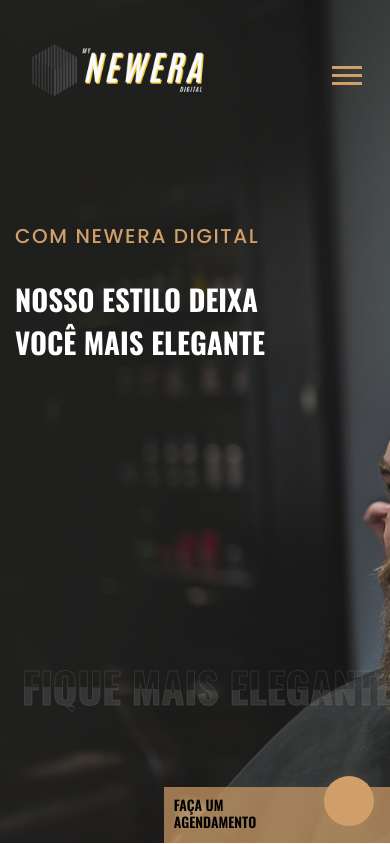
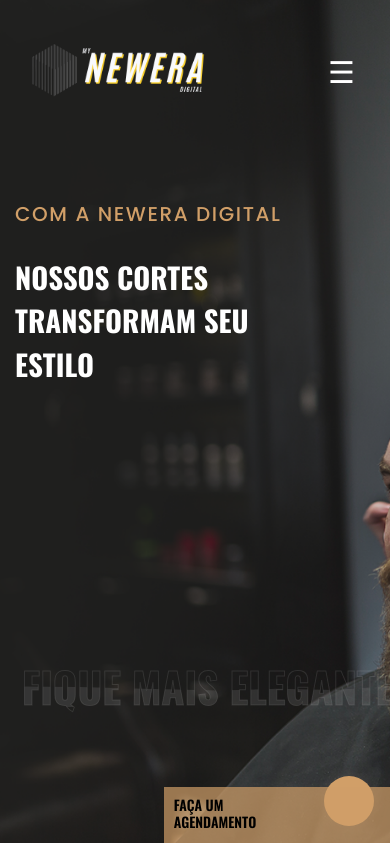
Before and after one commit to laudites/BarbeariaTemplate, a React (Vite) app: page / in a window 390 px wide. Shown: the top 844 px of the page. Built offline with nearby package versions, Linux system fonts and the light colour scheme; a web font is replaced by a local one.

Commit message:
2024_11_06_10:20

```diff
--- a/package.json
+++ b/package.json
@@ -13,7 +13,9 @@
     "@fortawesome/free-solid-svg-icons": "^6.6.0",
     "@fortawesome/react-fontawesome": "^0.2.2",
     "react": "^18.3.1",
-    "react-dom": "^18.3.1"
+    "react-dom": "^18.3.1",
+    "react-slick": "^0.30.2",
+    "slick-carousel": "^1.8.1"
   },
   "devDependencies": {
     "@eslint/js": "^9.13.0",
--- a/src/components/HeaderComponent.jsx
+++ b/src/components/HeaderComponent.jsx
@@ -1,8 +1,31 @@
-import React from 'react';
+import React, { useState, useEffect, useRef } from 'react';
 import logo from '../img/logo/logo.png';
 import "../style/HeaderComponent.css";
 
 const HeaderComponent = () => {
+  const [isMenuOpen, setIsMenuOpen] = useState(false);
+  const menuRef = useRef(null); // Cria uma referência para o menu
+
+  const toggleMenu = () => {
+    setIsMenuOpen(!isMenuOpen);
+  };
+
+  // Função que fecha o menu se o clique for fora do menu
+  const handleClickOutside = (event) => {
+    if (menuRef.current && !menuRef.current.contains(event.target)) {
+      setIsMenuOpen(false); // Fecha o menu
+    }
+  };
+
+  useEffect(() => {
+    // Adiciona o event listener para detectar cliques fora
+    document.addEventListener('mousedown', handleClickOutside);
+
+    // Limpeza do event listener quando o componente for desmontado
+    return () => {
+      document.removeEventListener('mousedown', handleClickOutside);
+    };
+  }, []);
 
   return (
     <>
@@ -11,7 +34,7 @@ const HeaderComponent = () => {
           <div className="container-fluid height100cent">
             <div className="row align-items-center height100cent">
               {/* Logo */}
-              <div className="col-xl-2 col-lg-2  height100cent dispflex">
+              <div className="col-xl-2 col-lg-2 height100cent dispflex">
                 <div className="logo height100cent">
                   <a href="index.html">
                     <img src={logo} alt="" />
@@ -65,29 +88,22 @@ const HeaderComponent = () => {
                 <div className="mobile_menu d-block d-lg-none">
                   <div className="slicknav_menu">
                     <a href="#" aria-haspopup="true" role="button" tabIndex="0" className="slicknav_btn slicknav_collapsed" style={{ outline: "none" }}>
-                      <span className="slicknav_menutxt">MENU</span>
-                      <span className="slicknav_icon">
-                        <span className="slicknav_icon-bar"></span>
-                        <span className="slicknav_icon-bar"></span>
-                        <span className="slicknav_icon-bar"></span>
-                      </span>
+                      <button onClick={toggleMenu} className="hamburger-btn">
+                        <span className="hamburger-icon">&#9776;</span> {/* Ícone sanduíche */}
+                      </button>
                     </a>
-                    <ul className="slicknav_nav slicknav_hidden" aria-hidden="true" role="menu" style={{ display: "none" }}>
-                      <li className="active"><a href="index.html" role="menuitem" tabIndex="-1">Home</a></li>
-                      <li><a href="about.html" role="menuitem" tabIndex="-1">About</a></li>
-                      <li><a href="services.html" role="menuitem" tabIndex="-1">Services</a></li>
-                      <li><a href="portfolio.html" role="menuitem" tabIndex="-1">Portfolio</a></li>
-                      <li className="slicknav_collapsed slicknav_parent">
-                        <a href="blog.html" role="menuitem" tabIndex="-1" className="slicknav_item slicknav_row" style={{ outline: "none" }}>Blog</a>
-                        <span className="slicknav_arrow">+</span>
-                        <ul className="submenu slicknav_hidden" role="menu" aria-hidden="true" style={{ display: "none" }}>
-                          <li><a href="blog.html" role="menuitem" tabIndex="-1">Blog</a></li>
-                          <li><a href="blog_details.html" role="menuitem" tabIndex="-1">Blog Details</a></li>
-                          <li><a href="elements.html" role="menuitem" tabIndex="-1">Element</a></li>
+                    {isMenuOpen && (
+                      <div ref={menuRef} className={`jscenter mobile-menu-overlay ${isMenuOpen ? 'open' : ''}`}>
+                        <ul className="mobile-menu-list">
+                          <li><a href="index.html">Home</a></li>
+                          <li><a href="about.html">Sobre</a></li>
+                          <li><a href="services.html">Serviços</a></li>
+                          <li><a href="portfolio.html">Portfolio</a></li>
+                          <li><a href="blog.html">Blog</a></li>
+                          <li><a href="contact.html">Contato</a></li>
                         </ul>
-                      </li>
-                      <li><a href="contact.html" role="menuitem" tabIndex="-1">Contact</a></li>
-                    </ul>
+                      </div>
+                    )}
                   </div>
                 </div>
               </div>
@@ -102,9 +118,8 @@ const HeaderComponent = () => {
         crossOrigin="anonymous"
         referrerPolicy="no-referrer"
       />
-
     </>
-  )
+  );
 };
 
 export default HeaderComponent;
--- a/src/components/SliderComponent.jsx
+++ b/src/components/SliderComponent.jsx
@@ -1,38 +1,69 @@
 import React from 'react';
+import Slider from "react-slick";
+import "slick-carousel/slick/slick.css";
+import "slick-carousel/slick/slick-theme.css";
+import "../style/SliderComponent.css";
 
 const SliderComponent = () => {
+  const settings = {
+    dots: true,
+    infinite: true,
+    speed: 500,  // tempo de transição de um slide para o outro (em milissegundos)
+    slidesToShow: 1,
+    slidesToScroll: 1,
+    autoplay: true,         // Ativa o autoplay
+    autoplaySpeed: 5000,    // Tempo em milissegundos entre cada transição (exemplo: 3000ms = 3 segundos)
+  };
+
+
   return (
     <div className="slider-area position-relative fix">
-    <div className="slider-active tela100vh">
-      {/* Single Slider */}
-      <div className="single-slider slider-height d-flex align-items-center">
+      <Slider {...settings} className="slider-active tela100vh">
+        <div className="single-slider slider-height d-flex align-items-center" style={{ height: '100vh' }}>
           <div className="container">
             <div className="row">
               <div className="col-xl-8 col-lg-9 col-md-11 col-sm-10">
                 <div className="hero__caption">
                   <span data-animation="fadeInUp" data-delay="0.2s">
-                  Com NewEra Digital
+                    COM A NEWERA digital
                   </span>
                   <h1 data-animation="fadeInUp" data-delay="0.5s">
-                  Nosso estilo deixa você mais elegante
+                    Nossos cortes transformam seu estilo
                   </h1>
                 </div>
               </div>
             </div>
           </div>
         </div>
+        <div className="single-slider slider-height d-flex align-items-center" style={{ height: '100vh' }}>
+          <div className="container">
+            <div className="row">
+              <div className="col-xl-8 col-lg-9 col-md-11 col-sm-10">
+                <div className="hero__caption">
+                  <span data-animation="fadeInUp" data-delay="0.2s">
+                    COM A NEWERA digital
+                  </span>
+                  <h1 data-animation="fadeInUp" data-delay="0.5s">
+                    Nossos cortes transformam seu estilo
+                  </h1>
                 </div>
-    {/* stroke Text */}
+              </div>
+            </div>
+          </div>
+        </div>
+      </Slider>
+
+      {/* Texto sobreposto */}
       <div className="stock-text">
         <h2>Fique mais elegante</h2>
         <h2>Fique mais elegante</h2>
       </div>
-    {/* Arrow */}
+
+      {/* Botão com seta */}
       <div className="thumb-content-box">
         <div className="thumb-content">
           <h3>faça um agendamento</h3>
           <a href="#">
-          {" "}
             <i className="fas fa-long-arrow-alt-right"></i>
           </a>
         </div>
--- a/src/style/HeaderComponent.css
+++ b/src/style/HeaderComponent.css
@@ -1,3 +1,58 @@
+/* Estilo do botão hamburger */
+.hamburger-btn {
+    background: none;
+    border: none;
+    font-size: 30px;
+    cursor: pointer;
+    color: #fff;
+    z-index: 1100; /* Garantir que o botão esteja sobre o menu */
+  }
+
+  /* Menu lateral */
+  .mobile-menu-overlay {
+    position: fixed;
+    top: 0;
+    right: 0;
+    width: 250px; /* Tamanho do menu */
+    height: 100%;
+    background-color: rgba(0, 0, 0, 0.8); /* Fundo semi-transparente */
+    transform: translateX(100%); /* Começa fora da tela */
+    transition: transform 0.3s ease-in-out; /* Transição suave */
+    z-index: 1000;
+  }
+
+  /* Menu visível */
+  .mobile-menu-overlay.open {
+    transform: translateX(0); /* Quando aberto, fica visível */
+  }
+
+  /* Estilo da lista de links */
+  .mobile-menu-list {
+    list-style: none;
+    padding: 20px 0;
+    margin: 0;
+    text-align: left;
+    color: #fff;
+  }
+
+  .mobile-menu-list li {
+    margin: 20px 0;
+  }
+
+  .mobile-menu-list li a {
+    color: #fff;
+    font-size: 18px;
+    text-decoration: none;
+  }
+
+  /* Opções para o link do menu */
+  .mobile-menu-list li a:hover {
+    color: #f39c12; /* Cor ao passar o mouse */
+  }
+
+.jscenter {
+    justify-items: center;
+  }
 @media (min-width: 1200px) and (max-width: 1500px) {
 
 }
--- /dev/null
+++ b/src/style/SliderComponent.css
@@ -0,0 +1,46 @@
+/* Estilos de animação para os elementos */
+.hero__caption span,
+.hero__caption h1,
+.thumb-content-box {
+  opacity: 0;
+  animation: fadeInUp 0.5s ease forwards;
+}
+
+/* Delay para cada elemento do slide */
+.hero__caption span {
+  animation-delay: 0.2s;
+}
+
+.hero__caption h1 {
+  animation-delay: 0.5s;
+}
+
+.thumb-content-box {
+  animation-delay: 0.8s;
+}
+
+/* Animação fadeInUp */
+@keyframes fadeInUp {
+  from {
+      opacity: 0;
+      transform: translateY(20px);
+  }
+  to {
+      opacity: 1;
+      transform: translateY(0);
+  }
+}
+
+/* Evitar que o slider e a animação se sobreponham */
+.slick-slide {
+  visibility: hidden; /* Evita que slides fora da tela sejam visíveis */
+}
+
+.slick-active {
+  visibility: visible; /* Torna o slide visível apenas quando ativo */
+}
+
+.slick-active .hero__caption,
+.slick-active .thumb-content-box {
+  opacity: 1; /* Faz os itens se tornarem visíveis quando o slide está ativo */
+}
```
Also changed, not shown: 1 other file (tests, documents, lock files or other folders). Lines whose indentation alone changed are shown as unchanged.
